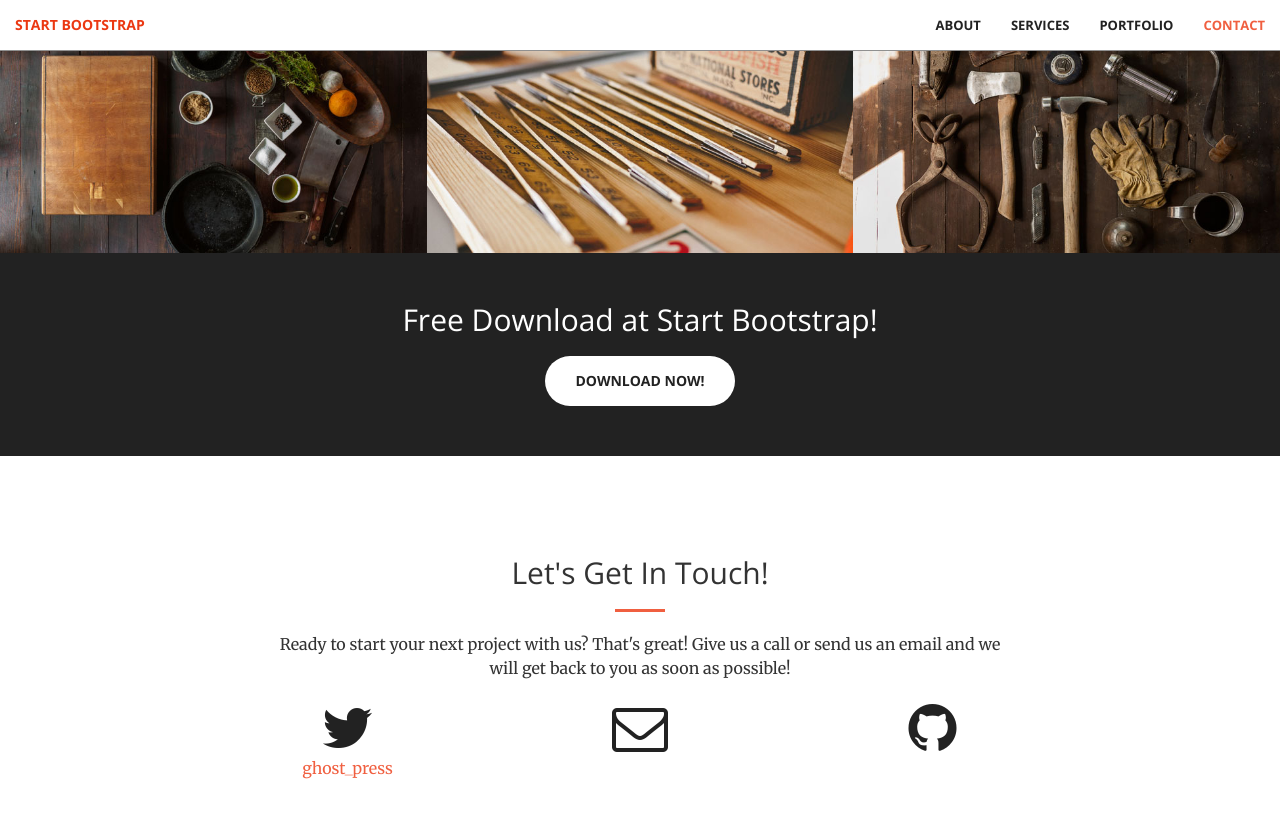
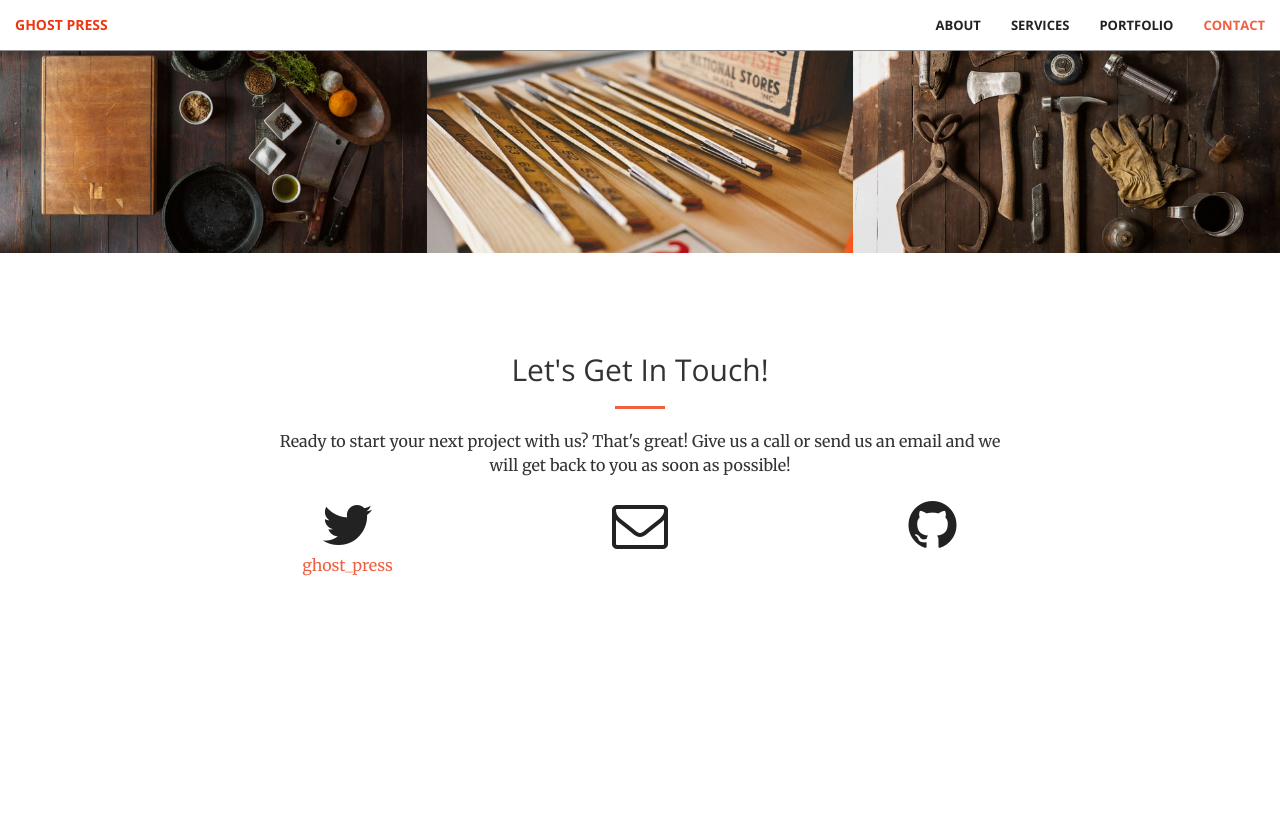
Before and after one commit to ryantroyford/ghost-press, a Jekyll site: the page built from index.html, in a window 1280 px wide and 900 px high, scrolled down 1981 px. Shown: the top 818 px of the window. Built offline with Jekyll 4.4.1, drawn with Linux system fonts in a browser that asks for light colours; after the commit the page ends 2678 px from its top, so only the background shows below that.

Commit message:
logo and nav edits

```diff
--- a/_includes/header.html
+++ b/_includes/header.html
@@ -1,7 +1,7 @@
 <header>
     <div class="header-content">
         <div class="header-content-inner">
-        	<img src="img/head-inv.png">
+        	<img style="max-width:100%" src="img/head-inv.png">
             <!-- <h1>Your Favorite Source of Free Bootstrap Themes</h1> -->
             <hr>
             <p>Ghost Press is a multidisciplinary print studio located in Chicago, IL.</p>
--- a/_includes/nav.html
+++ b/_includes/nav.html
@@ -8,7 +8,7 @@
                 <span class="icon-bar"></span>
                 <span class="icon-bar"></span>
             </button>
-            <a class="navbar-brand page-scroll" href="#page-top">Start Bootstrap</a>
+            <a class="navbar-brand page-scroll" href="#page-top">ghost press</a>
         </div>
 
         <!-- Collect the nav links, forms, and other content for toggling -->
--- a/_layouts/front.html
+++ b/_layouts/front.html
@@ -9,7 +9,6 @@
   {% include call-to-action.html %}
   {% include services.html %}
   {% include portfolio.html %}
-  {% include aside.html %}
   {% include contact.html %}
   {% include scripts.html %}
 </body>
```
